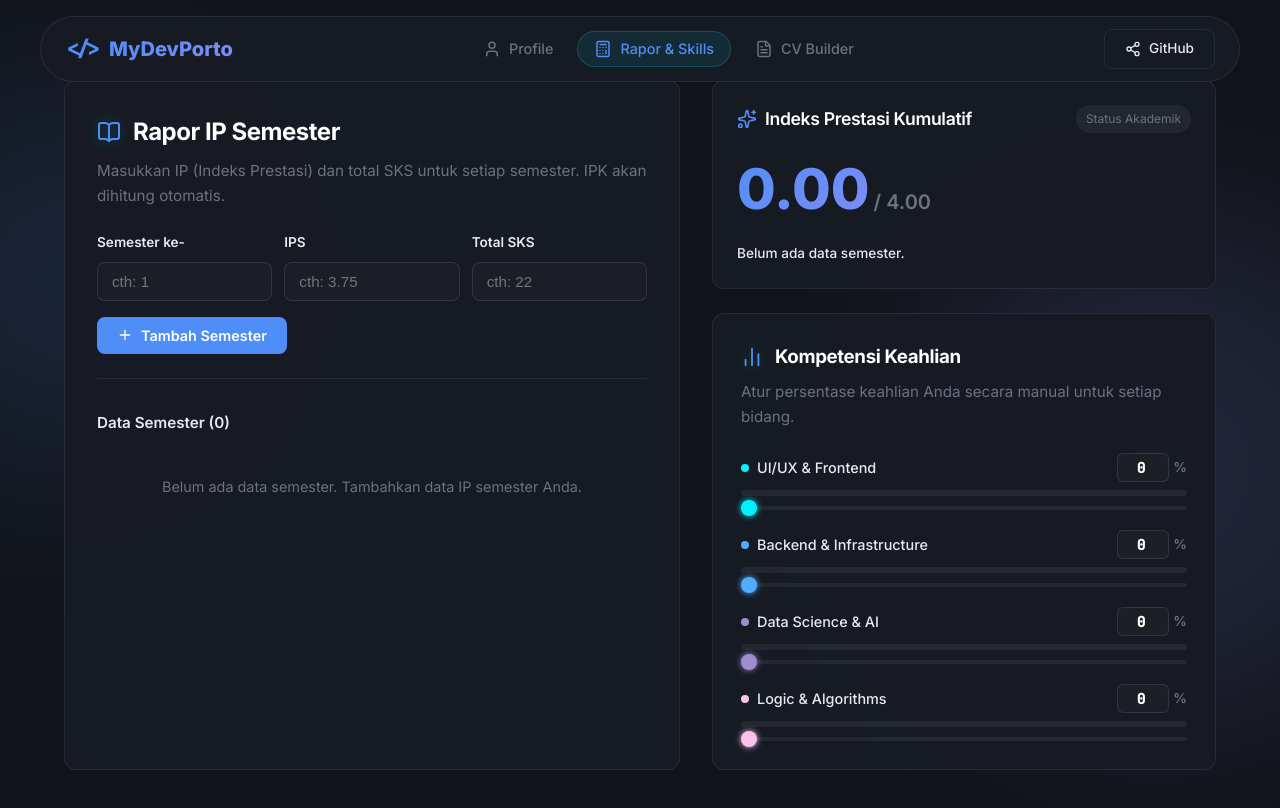
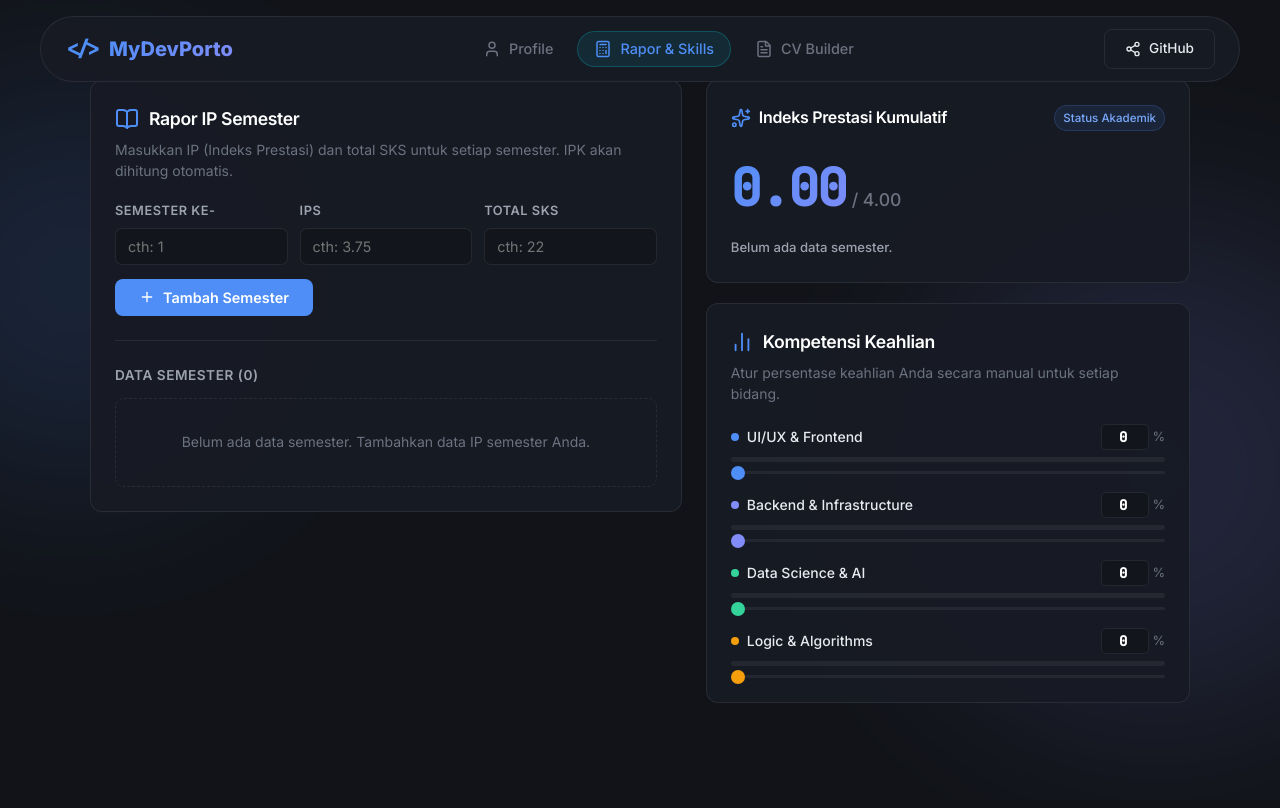
Before and after one commit to ZakyMaizi2031/portofolio, a React (Vite) app: page / in a window 1280 px wide. Both pictures are taken after a click on the button "Rapor & Skills". Shown: the top 808 px of the page. Built offline with nearby package versions, Linux system fonts and the light colour scheme.

Commit message:
fix : riwayat pendidikan

```diff
--- a/src/components/GradeCalculator.css
+++ b/src/components/GradeCalculator.css
@@ -1,12 +1,13 @@
 .calculator-container {
-  max-width: 1200px;
+  max-width: 1100px;
   margin: 0 auto;
 }
 
 .calculator-grid {
   display: grid;
   grid-template-columns: 1.1fr 0.9fr;
-  gap: 32px;
+  gap: 24px;
+  align-items: start;
 }
 
 @media (max-width: 992px) {
@@ -15,36 +16,58 @@
   }
 }
 
-.card-header-block {
+/* ===== Section Header ===== */
+.section-header {
   display: flex;
   align-items: center;
-  gap: 12px;
-  margin-bottom: 8px;
+  gap: 10px;
+  margin-bottom: 6px;
+}
+
+.section-header h2,
+.section-header h3 {
+  font-size: 1.1rem;
+  font-weight: 600;
+  color: #fff;
 }
 
 .header-icon {
   color: var(--primary);
-  filter: drop-shadow(0 0 8px rgba(0, 242, 254, 0.3));
+}
+
+.card-header-block {
+  display: flex;
+  align-items: center;
+  gap: 10px;
+  margin-bottom: 6px;
+}
+
+.card-header-block h2,
+.card-header-block h3 {
+  font-size: 1.1rem;
+  font-weight: 600;
+  color: #fff;
 }
 
 .card-header-desc {
-  font-size: 0.95rem;
+  font-size: 0.875rem;
   color: var(--text-muted);
-  margin-bottom: 24px;
+  margin-bottom: 20px;
+  line-height: 1.5;
 }
 
 .calculator-card-section {
-  padding: 32px !important;
+  padding: 24px !important;
 }
 
 /* ===== Semester Input Form ===== */
 .semester-input-form {
   display: flex;
   flex-direction: column;
-  gap: 16px;
-  margin-bottom: 32px;
+  gap: 14px;
+  margin-bottom: 24px;
   padding-bottom: 24px;
-  border-bottom: 1px solid rgba(255, 255, 255, 0.08);
+  border-bottom: 1px solid var(--border);
 }
 
 .semester-input-row {
@@ -59,55 +82,62 @@
   }
 }
 
-.sem-input {
-  background: rgba(31, 34, 41, 0.7);
-  border: 1px solid rgba(255, 255, 255, 0.1);
-  border-radius: 8px;
-  padding: 10px 14px;
-  color: #fff;
-  font-size: 0.95rem;
-  outline: none;
-  width: 100%;
-  transition: all 0.2s;
-}
-
-.sem-input:focus {
-  border-color: var(--primary);
-  box-shadow: 0 0 10px rgba(0, 242, 254, 0.15);
-}
-
 .form-group {
   display: flex;
   flex-direction: column;
-  gap: 8px;
+  gap: 6px;
 }
 
 .form-group label {
-  font-size: 0.85rem;
+  font-size: 0.8rem;
   font-weight: 600;
-  color: var(--text-main);
+  color: var(--text-sub);
+  text-transform: uppercase;
+  letter-spacing: 0.04em;
+}
+
+.sem-input,
+.edit-input {
+  background: var(--bg-input);
+  border: 1px solid var(--border);
+  border-radius: 7px;
+  padding: 9px 12px;
+  color: #fff;
+  font-size: 0.9rem;
+  font-family: var(--sans);
+  outline: none;
+  width: 100%;
+  transition: border-color 0.2s;
+}
+
+.sem-input:focus,
+.edit-input:focus {
+  border-color: var(--primary);
 }
 
 .add-btn {
   align-self: flex-start;
-  padding: 10px 20px !important;
-  font-size: 0.9rem !important;
 }
 
-/* ===== Courses list / semester records ===== */
+/* ===== Data list ===== */
 .courses-table-container {
   display: flex;
   flex-direction: column;
-  gap: 16px;
+  gap: 12px;
 }
 
 .table-header {
   display: flex;
   justify-content: space-between;
   align-items: center;
+}
+
+.table-header span {
+  font-size: 0.85rem;
   font-weight: 600;
-  color: var(--text-main);
-  font-size: 0.95rem;
+  color: var(--text-sub);
+  text-transform: uppercase;
+  letter-spacing: 0.04em;
 }
 
 .reset-btn-link {
@@ -123,37 +153,38 @@
 }
 
 .reset-btn-link:hover {
-  color: #ef4444;
+  color: #f87171;
 }
 
 .courses-list {
   display: flex;
   flex-direction: column;
-  gap: 10px;
-  max-height: 420px;
+  gap: 8px;
+  max-height: 380px;
   overflow-y: auto;
-  padding-right: 4px;
+  padding-right: 2px;
 }
 
-/* Semester record row */
+/* ===== Semester record row ===== */
 .semester-record-row {
   display: flex;
   justify-content: space-between;
   align-items: center;
   padding: 14px 16px;
-  background: rgba(255, 255, 255, 0.02);
-  border: 1px solid rgba(255, 255, 255, 0.05);
-  border-radius: 10px;
-  transition: all 0.2s;
+  background: rgba(255, 255, 255, 0.025);
+  border: 1px solid var(--border);
+  border-radius: 9px;
+  transition: border-color 0.2s, background 0.2s;
 }
 
 .semester-record-row:hover {
-  background: rgba(255, 255, 255, 0.04);
+  border-color: rgba(79, 142, 247, 0.25);
+  background: rgba(79, 142, 247, 0.04);
 }
 
 .semester-record-row.editing {
-  background: rgba(0, 242, 254, 0.03);
-  border-color: rgba(0, 242, 254, 0.2);
+  background: rgba(79, 142, 247, 0.04);
+  border-color: rgba(79, 142, 247, 0.3);
   flex-direction: column;
   align-items: stretch;
   gap: 12px;
@@ -162,109 +193,85 @@
 .semester-record-info {
   display: flex;
   flex-direction: column;
-  gap: 6px;
+  gap: 4px;
 }
 
 .sem-number-badge {
-  font-weight: 700;
-  font-size: 1rem;
+  font-weight: 600;
+  font-size: 0.95rem;
   color: #fff;
 }
 
 .semester-record-meta {
   display: flex;
-  gap: 8px;
+  gap: 6px;
 }
 
 .semester-record-right {
   display: flex;
   align-items: center;
-  gap: 16px;
+  gap: 12px;
 }
 
 .sem-ips-large {
   font-family: var(--mono);
   font-weight: 700;
-  font-size: 1.6rem;
+  font-size: 1.5rem;
   color: var(--primary);
-  filter: drop-shadow(0 0 8px rgba(0, 242, 254, 0.3));
 }
 
 .meta-badge {
-  font-size: 0.75rem;
-  padding: 2px 8px;
+  font-size: 0.72rem;
+  padding: 2px 7px;
   border-radius: 4px;
   font-weight: 500;
 }
 
 .meta-badge.sks {
-  background: rgba(255, 255, 255, 0.05);
+  background: rgba(255, 255, 255, 0.06);
   color: var(--text-muted);
 }
 
 .course-grade-actions {
   display: flex;
   align-items: center;
-  gap: 8px;
+  gap: 4px;
 }
 
-.edit-course-btn {
-  background: transparent;
-  border: none;
-  color: var(--text-muted);
-  cursor: pointer;
-  padding: 4px;
-  border-radius: 4px;
-  transition: all 0.2s;
-}
-
-.edit-course-btn:hover {
-  color: var(--primary);
-  background: rgba(0, 242, 254, 0.1);
-}
-
+.edit-course-btn,
 .delete-course-btn {
   background: transparent;
   border: none;
   color: var(--text-muted);
   cursor: pointer;
-  padding: 4px;
-  border-radius: 4px;
-  transition: all 0.2s;
+  padding: 5px;
+  border-radius: 5px;
+  transition: all 0.18s;
+  display: flex;
+  align-items: center;
+}
+
+.edit-course-btn:hover {
+  color: var(--primary);
+  background: rgba(79, 142, 247, 0.12);
 }
 
 .delete-course-btn:hover {
-  color: #ef4444;
-  background: rgba(239, 68, 68, 0.1);
+  color: #f87171;
+  background: rgba(248, 113, 113, 0.1);
 }
 
-/* Edit mode */
+/* Edit inline */
 .edit-fields {
   display: flex;
   flex-direction: column;
-  gap: 8px;
-  flex: 1;
+  gap: 10px;
 }
 
 .edit-selects {
-  display: flex;
-  gap: 12px;
-}
-
-.edit-input {
-  background: rgba(31, 34, 41, 0.9);
-  border: 1px solid rgba(0, 242, 254, 0.3);
-  border-radius: 6px;
-  padding: 8px 12px;
-  color: #fff;
-  font-size: 0.9rem;
-  outline: none;
-  width: 100%;
-}
-
-.edit-input:focus {
-  border-color: var(--primary);
-  box-shadow: 0 0 8px rgba(0, 242, 254, 0.15);
+  display: grid;
+  grid-template-columns: 1fr 1fr;
+  gap: 10px;
 }
 
 .edit-actions {
@@ -274,66 +281,69 @@
 }
 
 .edit-save-btn {
-  background: rgba(0, 242, 254, 0.1);
-  color: var(--primary);
-  border: 1px solid rgba(0, 242, 254, 0.3);
-  padding: 6px 12px;
+  background: var(--primary);
+  color: #fff;
+  border: none;
+  padding: 7px 14px;
   border-radius: 6px;
   cursor: pointer;
   display: flex;
   align-items: center;
   gap: 4px;
-  transition: all 0.2s;
+  font-size: 0.85rem;
+  font-weight: 600;
+  transition: background 0.18s;
 }
 
 .edit-save-btn:hover {
-  background: rgba(0, 242, 254, 0.2);
+  background: var(--primary-light);
 }
 
 .edit-cancel-btn {
   background: rgba(255, 255, 255, 0.05);
   color: var(--text-muted);
-  border: 1px solid rgba(255, 255, 255, 0.1);
-  padding: 6px 12px;
+  border: 1px solid var(--border);
+  padding: 7px 14px;
   border-radius: 6px;
   cursor: pointer;
   display: flex;
   align-items: center;
   gap: 4px;
-  transition: all 0.2s;
+  font-size: 0.85rem;
+  transition: all 0.18s;
 }
 
 .edit-cancel-btn:hover {
-  background: rgba(239, 68, 68, 0.1);
-  color: #ef4444;
+  color: #f87171;
+  border-color: rgba(248, 113, 113, 0.3);
 }
 
-/* Empty state */
 .empty-state {
-  padding: 24px;
+  padding: 32px 16px;
   text-align: center;
   color: var(--text-muted);
-  font-size: 0.9rem;
+  font-size: 0.875rem;
+  border: 1px dashed var(--border);
+  border-radius: 9px;
 }
 
 /* ===== Right Panel ===== */
 .calculator-visuals-section {
   display: flex;
   flex-direction: column;
-  gap: 24px;
+  gap: 20px;
 }
 
+/* IPK Card */
 .summary-gpa-card {
   padding: 24px !important;
-  position: relative;
-  overflow: hidden;
 }
 
 .summary-gpa-header {
   display: flex;
   justify-content: space-between;
-  align-items: center;
-  margin-bottom: 12px;
+  align-items: flex-start;
+  margin-bottom: 16px;
 }
 
 .summary-gpa-header div {
@@ -343,7 +353,7 @@
 }
 
 .summary-gpa-header h3 {
-  font-size: 1.1rem;
+  font-size: 1rem;
   font-weight: 600;
 }
 
@@ -352,54 +362,57 @@
 }
 
 .badge-academic {
-  font-size: 0.75rem;
-  padding: 4px 10px;
-  background: rgba(255, 255, 255, 0.05);
+  font-size: 0.72rem;
+  padding: 3px 8px;
+  background: rgba(79, 142, 247, 0.1);
+  border: 1px solid rgba(79, 142, 247, 0.2);
   border-radius: 20px;
-  color: var(--text-muted);
+  color: var(--primary-light);
+  font-weight: 500;
 }
 
 .summary-gpa-val {
   display: flex;
   align-items: baseline;
-  gap: 4px;
+  gap: 6px;
   margin-bottom: 8px;
 }
 
 .val-large {
-  font-size: 3.5rem;
+  font-size: 3.2rem;
   font-weight: 800;
-  font-family: var(--display);
+  font-family: var(--mono);
+  letter-spacing: -2px;
 }
 
 .val-max {
-  font-size: 1.25rem;
+  font-size: 1.1rem;
   color: var(--text-muted);
-  font-weight: 600;
+  font-weight: 500;
 }
 
 .gpa-description-text {
-  font-size: 0.85rem;
+  font-size: 0.82rem;
   font-weight: 500;
-  color: var(--text-main);
+  color: var(--text-sub);
 }
 
-/* ===== Skill sliders card ===== */
+/* Skill sliders card */
 .radar-chart-card {
-  padding: 28px !important;
+  padding: 24px !important;
 }
 
 .skill-sliders-list {
   display: flex;
   flex-direction: column;
-  gap: 20px;
-  margin-top: 8px;
+  gap: 18px;
+  margin-top: 4px;
 }
 
 .skill-slider-item {
   display: flex;
   flex-direction: column;
-  gap: 8px;
+  gap: 7px;
 }
 
 .skill-slider-header {
@@ -419,10 +432,11 @@
   height: 8px;
   border-radius: 50%;
   display: inline-block;
+  flex-shrink: 0;
 }
 
 .skill-score-name {
-  font-size: 0.9rem;
+  font-size: 0.875rem;
   font-weight: 500;
   color: var(--text-main);
 }
@@ -430,22 +444,22 @@
 .skill-pct-input-wrap {
   display: flex;
   align-items: center;
-  gap: 4px;
+  gap: 3px;
 }
 
 .skill-pct-input {
-  width: 52px;
-  background: rgba(31, 34, 41, 0.8);
-  border: 1px solid rgba(255, 255, 255, 0.1);
-  border-radius: 6px;
-  padding: 4px 8px;
+  width: 48px;
+  background: var(--bg-input);
+  border: 1px solid var(--border);
+  border-radius: 5px;
+  padding: 3px 6px;
   color: #fff;
   font-family: var(--mono);
-  font-size: 0.9rem;
-  font-weight: 700;
+  font-size: 0.875rem;
+  font-weight: 600;
   text-align: right;
   outline: none;
-  transition: border-color 0.2s;
+  transition: border-color 0.18s;
 }
 
 .skill-pct-input:focus {
@@ -453,13 +467,12 @@
 }
 
 .skill-pct-unit {
-  font-size: 0.85rem;
+  font-size: 0.8rem;
   color: var(--text-muted);
-  font-weight: 600;
 }
 
 .skill-bar-track {
-  height: 6px;
+  height: 5px;
   background: rgba(255, 255, 255, 0.06);
   border-radius: 3px;
   overflow: hidden;
@@ -468,15 +481,14 @@
 .skill-bar-fill {
   height: 100%;
   border-radius: 3px;
-  transition: width 0.3s ease;
-  filter: drop-shadow(0 0 4px currentColor);
+  transition: width 0.25s ease;
 }
 
 .skill-slider {
   -webkit-appearance: none;
   appearance: none;
   width: 100%;
-  height: 4px;
+  height: 3px;
   background: rgba(255, 255, 255, 0.06);
   border-radius: 2px;
   outline: none;
@@ -487,22 +499,21 @@
 .skill-slider::-webkit-slider-thumb {
   -webkit-appearance: none;
   appearance: none;
-  width: 16px;
-  height: 16px;
+  width: 14px;
+  height: 14px;
   border-radius: 50%;
   background: var(--slider-color, var(--primary));
   cursor: pointer;
-  box-shadow: 0 0 6px var(--slider-color, var(--primary));
-  transition: box-shadow 0.2s;
+  transition: transform 0.15s;
 }
 
 .skill-slider::-webkit-slider-thumb:hover {
-  box-shadow: 0 0 12px var(--slider-color, var(--primary));
+  transform: scale(1.2);
 }
 
 .skill-slider::-moz-range-thumb {
-  width: 16px;
-  height: 16px;
+  width: 14px;
+  height: 14px;
   border-radius: 50%;
   border: none;
   background: var(--slider-color, var(--primary));
--- a/src/components/GradeCalculator.jsx
+++ b/src/components/GradeCalculator.jsx
@@ -3,10 +3,10 @@ import { Plus, Trash2, Sparkles, BarChart2, BookOpen, Pencil, Check, X } from 'l
 import './GradeCalculator.css';
 
 const SKILL_CATEGORIES = [
-  { key: 'UI/UX & Frontend', label: 'UI/UX & Frontend', color: '#00f2fe' },
-  { key: 'Backend & Infrastructure', label: 'Backend & Infrastructure', color: '#4facfe' },
-  { key: 'Data Science & AI', label: 'Data Science & AI', color: '#a18cd1' },
-  { key: 'Logic & Algorithms', label: 'Logic & Algorithms', color: '#fbc2eb' },
+  { key: 'UI/UX & Frontend', label: 'UI/UX & Frontend', color: '#4f8ef7' },
+  { key: 'Backend & Infrastructure', label: 'Backend & Infrastructure', color: '#818cf8' },
+  { key: 'Data Science & AI', label: 'Data Science & AI', color: '#34d399' },
+  { key: 'Logic & Algorithms', label: 'Logic & Algorithms', color: '#f59e0b' },
 ];
 
 const GradeCalculator = ({
```
